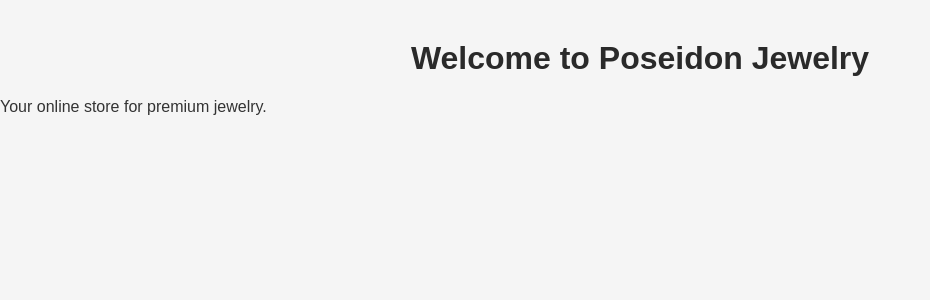
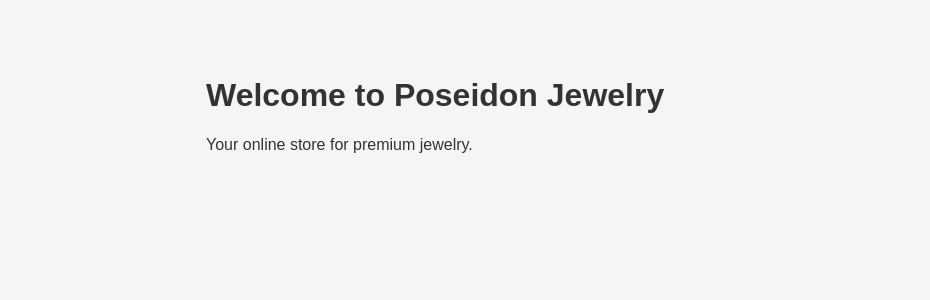
Before and after one commit to SanjarKhamraev/poseidon-jewelry, a Next.js app: page / in a window 1280 px wide. Shown: the top 300 px of the page, without its empty margins (0-930 px from the left). Built offline with nearby package versions, Linux system fonts and the light colour scheme.

Commit message:
Update globals.css

```diff
--- a/app/globals.css
+++ b/app/globals.css
@@ -1,13 +1,3 @@
-body {
-  margin: 0;
-  padding: 0;
-  font-family: Arial, sans-serif;
-  background: #f5f5f5;
-  color: #333;
-}
-
-h1 {
-  color: #2a2a2a;
-  text-align: center;
-  margin-top: 40px;
-}
+*{box-sizing:border-box}
+body{margin:0;font-family:Arial, Helvetica, sans-serif;background:#f5f5f5;color:#333}
+main{max-width:900px;margin:40px auto;padding:16px}
```
